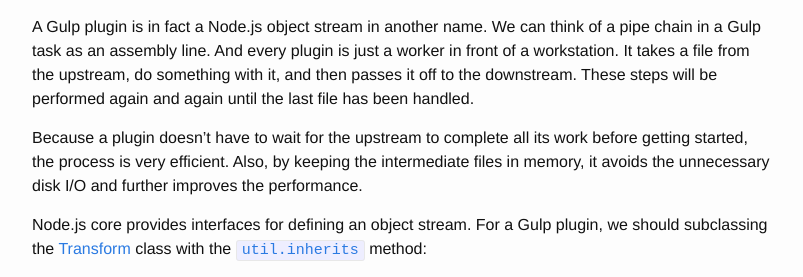
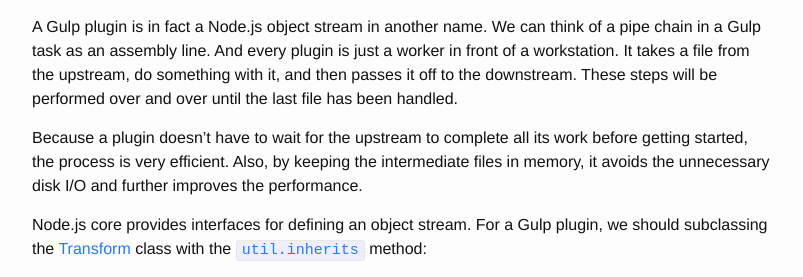
Before and after one commit to gnowoel/gnowoel.github.io, a Jekyll site: the page built from _posts/2015-10-18-gulp-streams.markdown, in a window 1280 px wide and 900 px high, scrolled down 675 px. Shown: the part 242-519 px from the top of the window, without its empty margins (238-1041 px from the left). Built offline with Jekyll 4.4.1, drawn with Linux system fonts in a browser that asks for light colours.

Commit message:
Update "Gulp streams"

```diff
--- a/_posts/2015-10-18-gulp-streams.markdown
+++ b/_posts/2015-10-18-gulp-streams.markdown
@@ -34,7 +34,7 @@ gulp.task('scripts', function() {
 });
 {% endhighlight %}
 
-A Gulp plugin is in fact a Node.js object stream in another name. We can think of a pipe chain in a Gulp task as an assembly line. And every plugin is just a worker in front of a workstation. It takes a file from the upstream, do something with it, and then passes it off to the downstream. These steps will be performed again and again until the last file has been handled.
+A Gulp plugin is in fact a Node.js object stream in another name. We can think of a pipe chain in a Gulp task as an assembly line. And every plugin is just a worker in front of a workstation. It takes a file from the upstream, do something with it, and then passes it off to the downstream. These steps will be performed over and over until the last file has been handled.
 
 Because a plugin doesn't have to wait for the upstream to complete all its work before getting started, the process is very efficient. Also, by keeping the intermediate files in memory, it avoids the unnecessary disk I/O and further improves the performance.
 
```
